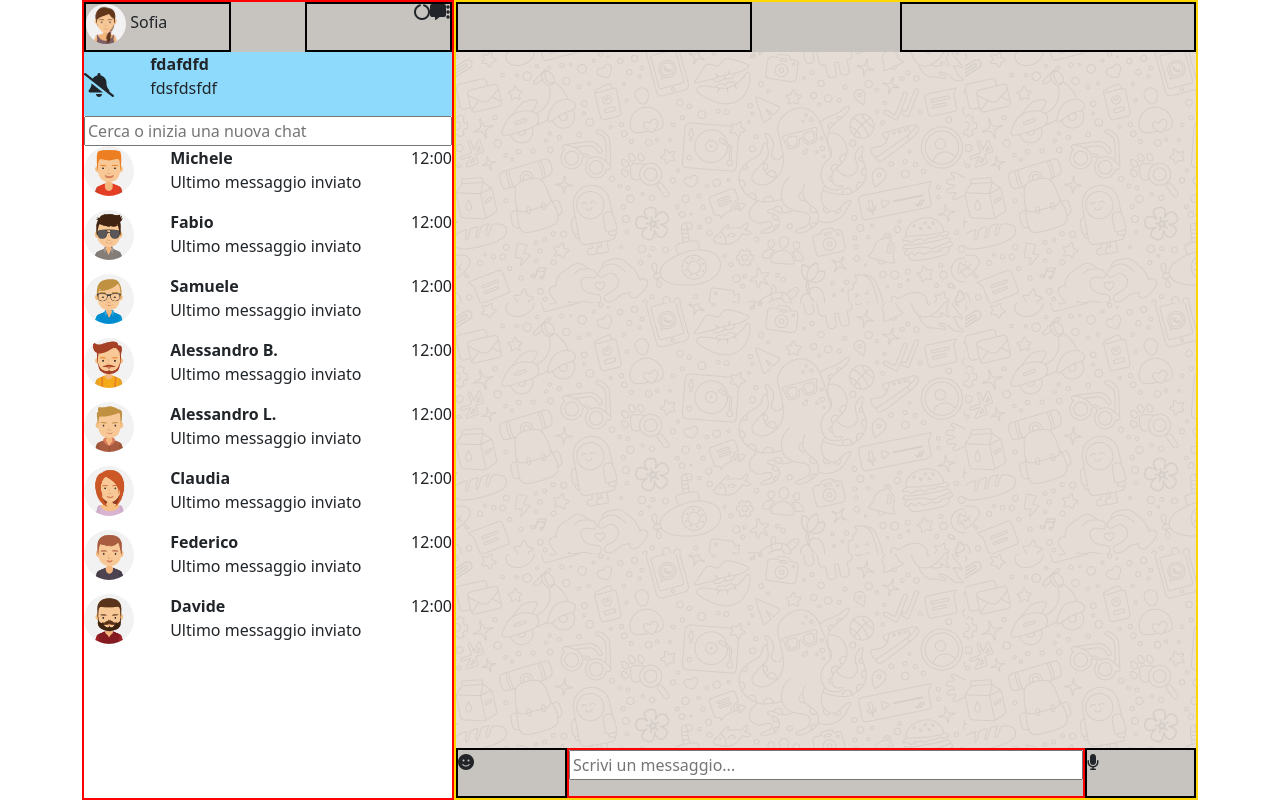
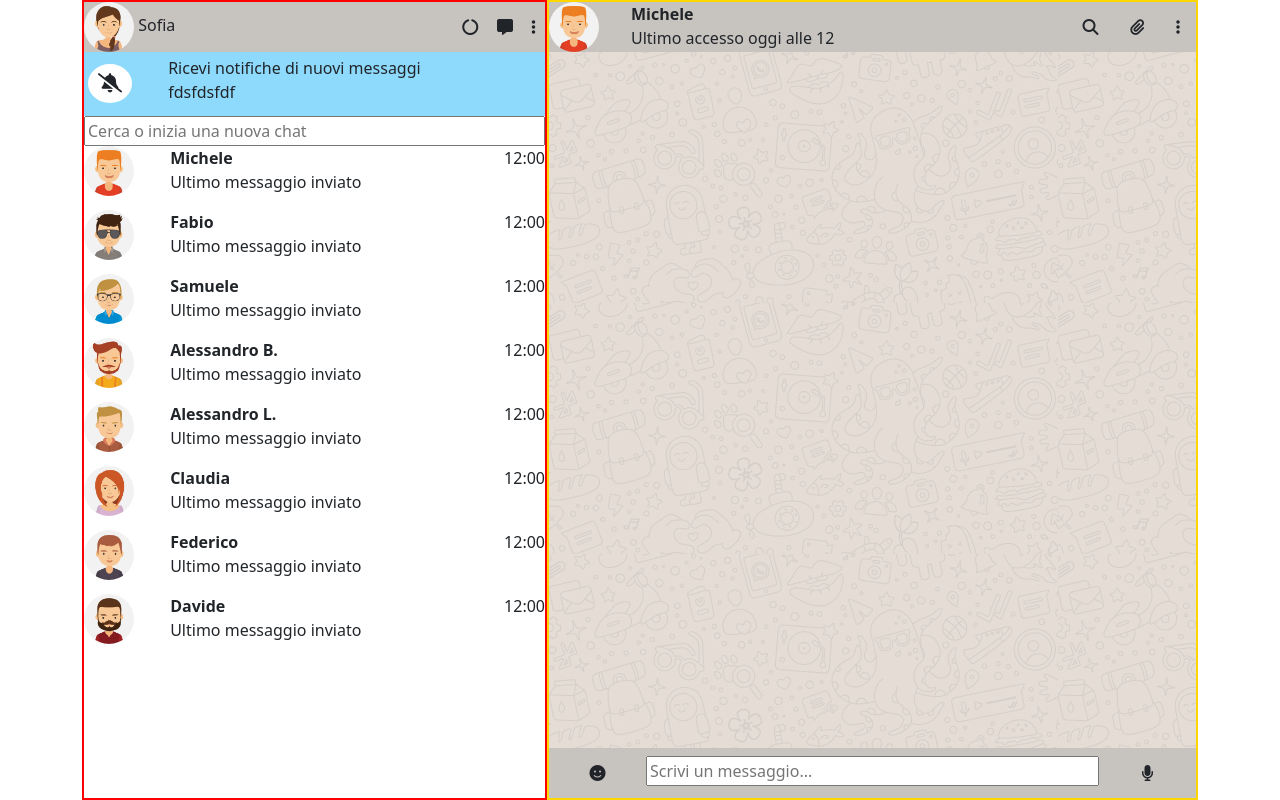
Before and after one commit to SimScap/vue-boolzapp, a plain HTML site: page index.html in a window 1280 px wide. Drawn offline with nearby package versions, Linux system fonts and the light colour scheme.

Commit message:
inizializzando il main della chat

```diff
--- a/css/style.css
+++ b/css/style.css
@@ -1,6 +1,4 @@
-.container{
-    height: 800px;
-}
+
 .left-side-container{
     border: 2px solid red;
     height: 800px;
@@ -18,12 +16,8 @@
 }
 div.user img{
     border-radius: 50%;
-    width: 40px;
+    width: 50px;
 }
-/* .right-side-container-bottom input{
-
-
-} */
 .right-side-main{
     background-image: url('../img/mine.jpg');
     height: calc(100% - 100px);
@@ -36,30 +30,25 @@ div .banner{
     width: 100%;
 }
 .user{
-    border: 2px solid black;
+
     height: 100%;
-    width: 40%;
+    width: 60%;
 }
 .user-tools{
-    border: 2px solid black;
     height: 100%;
-    width: 40%;
+    width: 20%;
 }
 .right-side-left-tools,
 .right-side-right-tools{
-    border: 2px solid black;
     width: 15%;
 }
 .right-side-central-input{
     width: calc(100% - 30%);
-    border:2px solid red;
 }
-
 img.contact-img{
     width: 50px;
     border-radius: 50%;
 }
-
 .prova{
     display: inline-block;
 }
@@ -67,5 +56,23 @@ ul{
     list-style-type: none;
 }
 .fa-bell-slash{
-    font-size: 1.5rem;
+    font-size: 1.2rem;
+    background-color: white;
+    border-radius: 50%;
+    border: 10px solid white;
+    vertical-align: text-bottom;
 }
+
+.my-thumbnail:active{
+    background-color: red;
+}
+.my-thumbnail:hover{
+    background-color: gray;
+}
+
+.my-chat{
+    background-color: white;
+}
+.my-sent-chat{
+    background-color: lightgreen;
+}
--- a/index.html
+++ b/index.html
@@ -16,35 +16,29 @@
     <main id="app">
         <div class="container">
             <div class="row g-0">
-                <div class="col-4 left-side-container">
+                <div class="col-5 left-side-container">
                     <div class="left-side-container-top d-flex justify-content-between">
-                        <div class="user">
-                            <img src="/img/avatar_io.jpg" class="img-fluid  "  alt="">
+                        <div class="user ">
+                            <img src="/img/avatar_io.jpg" class="img-fluid" alt="">
                             <span>Sofia</span>
                         </div>
-                        <div class="user-tools d-flex justify-content-end ">
-                            <i class="fa-solid fa-circle-notch"></i>
-                            <i class="fa-solid fa-message"></i>
-                            <i class="fa-solid fa-ellipsis-vertical"></i>
+                        <div class="user-tools d-flex justify-content-around ">
+                            <i class="fa-solid fa-circle-notch align-self-center"></i>
+                            <i class="fa-solid fa-message align-self-center"></i>
+                            <i class="fa-solid fa-ellipsis-vertical align-self-center"></i>
                         </div>
                     </div>
-                    <div class="banner">
+                    <div class="banner p-1">
                         <i class="fas fa-bell-slash"></i>
 
                             <ul class="prova">
-                                <li class="fw-bold">fdafdfd</li>
+                                <li> Ricevi notifiche di nuovi messaggi</li>
                                 <li>fdsfdsfdf</li>
                             </ul>
 
-
-
-                            <!-- <span> Ricevi notifiche di nuovi messaggi</span>
-                            <a href="">Attiva notifiche desktop</a> -->
-
-
                     </div>
-                    <input  type="text" name="search" id="search" placeholder="Cerca o inizia una nuova chat">
-                    <div v-for="element in contacts" class="position-relative">
+                    <input v-model="search" type="text" name="search" id="search" placeholder="Cerca o inizia una nuova chat">
+                    <div @click="chatSwap(index)" v-for="(element, index) in contacts" class="position-relative my-thumbnail" :class="(index === activeIndex) ? 'active' : ''">
                         <img :src="'./img/avatar' + element.avatar + '.jpg'" alt="" class="img-fluid contact-img align-top">
                         <ul class="prova">
                             <li class="fw-bold">{{element.name}}</li>
@@ -55,35 +49,46 @@
 
 
                 </div>
-                <div class="col-8 right-side-container">
+                <div class="col-7 right-side-container">
                     <div class="right-side-container-top d-flex justify-content-between">
-                        <div class="user">
-                            <img src="" alt="">
+                        <div class="user d-flex" >
+                            <img :src="'./img/avatar' + contacts[activeIndex].avatar + '.jpg'" alt="" class="img-fluid">
+                            <ul>
+                                <li class="fw-bold">{{contacts[activeIndex].name }}</li>
+                                <li>Ultimo accesso oggi alle 12</li>
+                            </ul>
+
                         </div>
-                        <div class="user-tools"></div>
+                        <div class="user-tools d-flex justify-content-around">
+                            <i class="fa-solid fa-magnifying-glass align-self-center"></i>
+                            <i class="fa-solid fa-paperclip align-self-center"></i>
+                            <i class="fa-solid fa-ellipsis-vertical align-self-center"></i>
+                        </div>
                 </div>
 
-                <div class="right-side-main">
-                    <div class=""></div>
+                <div class="right-side-main ">
+                    <div v-for="(messages,element,index) in activeIndex"></div>
+
                 </div>
 
 
                 <div class="right-side-container-bottom d-flex ">
 
-                    <div class="right-side-left-tools">
-                        <i class="fa-solid fa-face-smile"></i>
+                    <div class="right-side-left-tools d-flex justify-content-center">
+                        <i class="fa-solid fa-face-smile align-self-center"></i>
                     </div>
                     <div class="right-side-central-input">
-                        <input type="text" class="w-100" placeholder="Scrivi un messaggio...">
+                        <input type="text" class="w-100 mt-2" placeholder="Scrivi un messaggio...">
                     </div>
-                    <div class="right-side-right-tools">
-                        <i class="fa-solid fa-microphone"></i>
+                    <div class="right-side-right-tools d-flex justify-content-center">
+                        <i class="fa-solid fa-microphone align-self-center"></i>
                     </div>
 
                 </div>
             </div>
         </div>
 
+        <!-- :class="(messages.status === 'sent') ? 'my-sent-chat , offset-6' : 'my-chat'">  -->
 
     </main>
     <script type="text/javascript" src="js/main.js"></script>
--- a/js/main.js
+++ b/js/main.js
@@ -1,6 +1,8 @@
 const app = new Vue({
     el:'#app',
     data : {
+        activeIndex : 0,
+        search: "",
         contacts: [
             {
                 name: 'Michele',
@@ -163,14 +165,14 @@ const app = new Vue({
                     }
                 ],
             }
-        ]
+        ],
 
-
-
-
-
+    },
+    methods: {
+        chatSwap(currentIndex) {
+            this.activeIndex = currentIndex;
+        },
 
 
     },
-
 })
```
